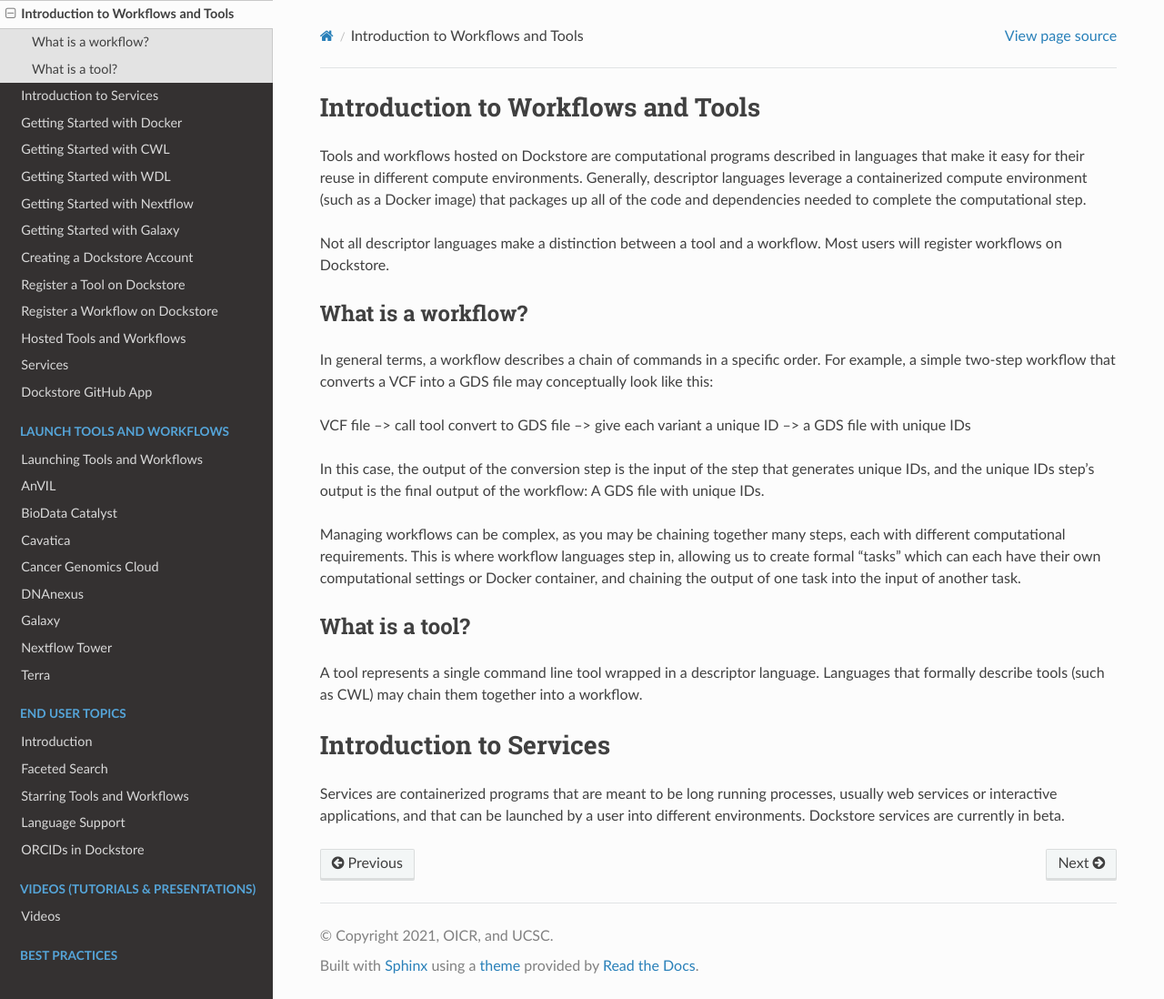
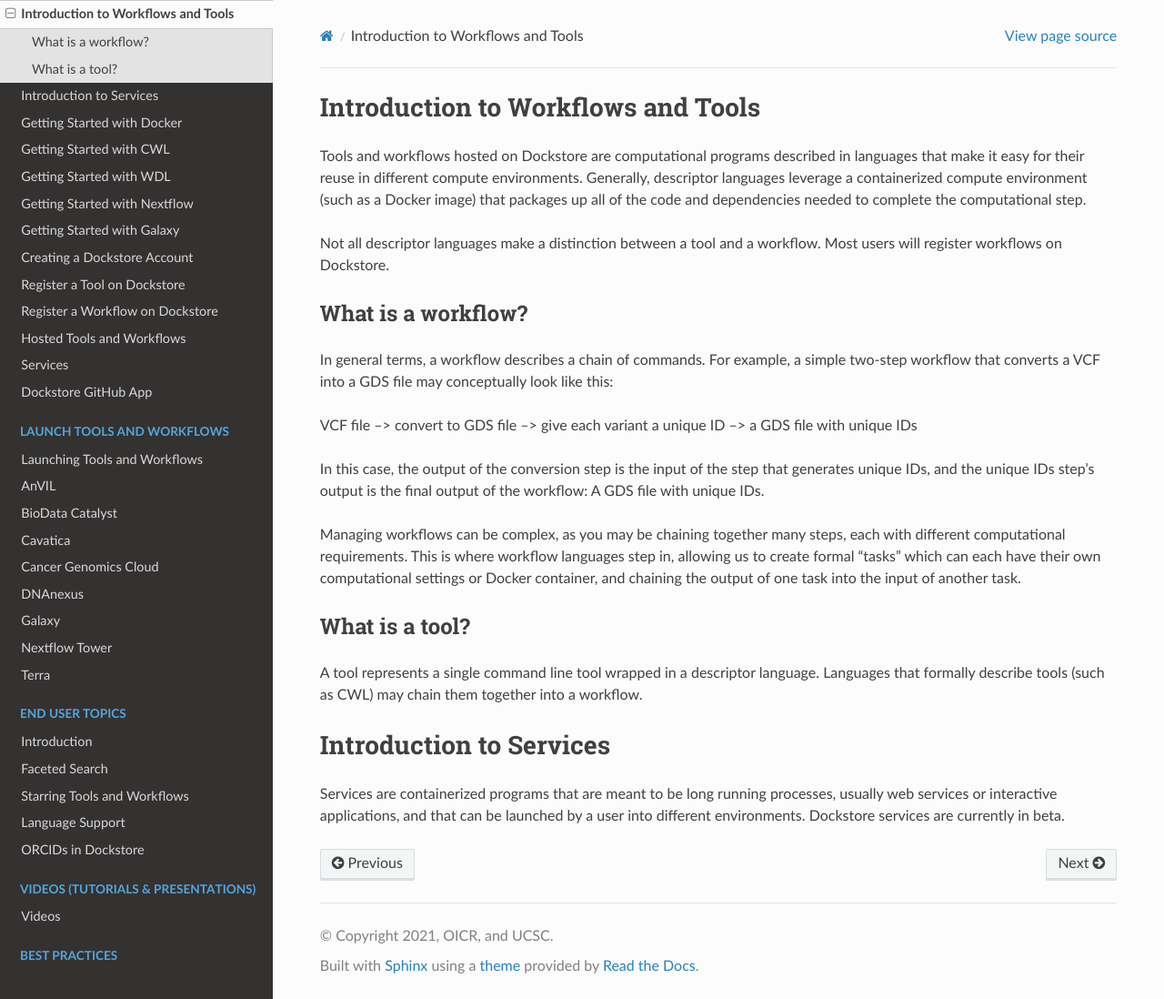
Before and after one commit to dockstore/dockstore-documentation, a Sphinx documentation site: the page built from docs/getting-started/intro-to-dockstore-tools-and-workflows.rst, in a window 1280 px wide and 1098 px high. Shown: the whole window at 91% size. Built offline with Sphinx 7.4.7 and the Read the Docs theme 2.0.0, drawn with Linux system fonts in a browser that asks for light colours.

Commit message:
Update intro-to-dockstore-tools-and-workflows.rst

```diff
--- a/docs/getting-started/intro-to-dockstore-tools-and-workflows.rst
+++ b/docs/getting-started/intro-to-dockstore-tools-and-workflows.rst
@@ -8,9 +8,9 @@ Not all descriptor languages make a distinction between a tool and a workflow. M
 What is a workflow?
 -------------------
 
-In general terms, a workflow describes a chain of commands in a specific order. For example, a simple two-step workflow that converts a VCF into a GDS file may conceptually look like this:
+In general terms, a workflow describes a chain of commands. For example, a simple two-step workflow that converts a VCF into a GDS file may conceptually look like this:
 
-VCF file --> call tool convert to GDS file --> give each variant a unique ID --> a GDS file with unique IDs
+VCF file --> convert to GDS file --> give each variant a unique ID --> a GDS file with unique IDs
 
 In this case, the output of the conversion step is the input of the step that generates unique IDs, and the unique IDs step's output is the final output of the workflow: A GDS file with unique IDs.
 
```
